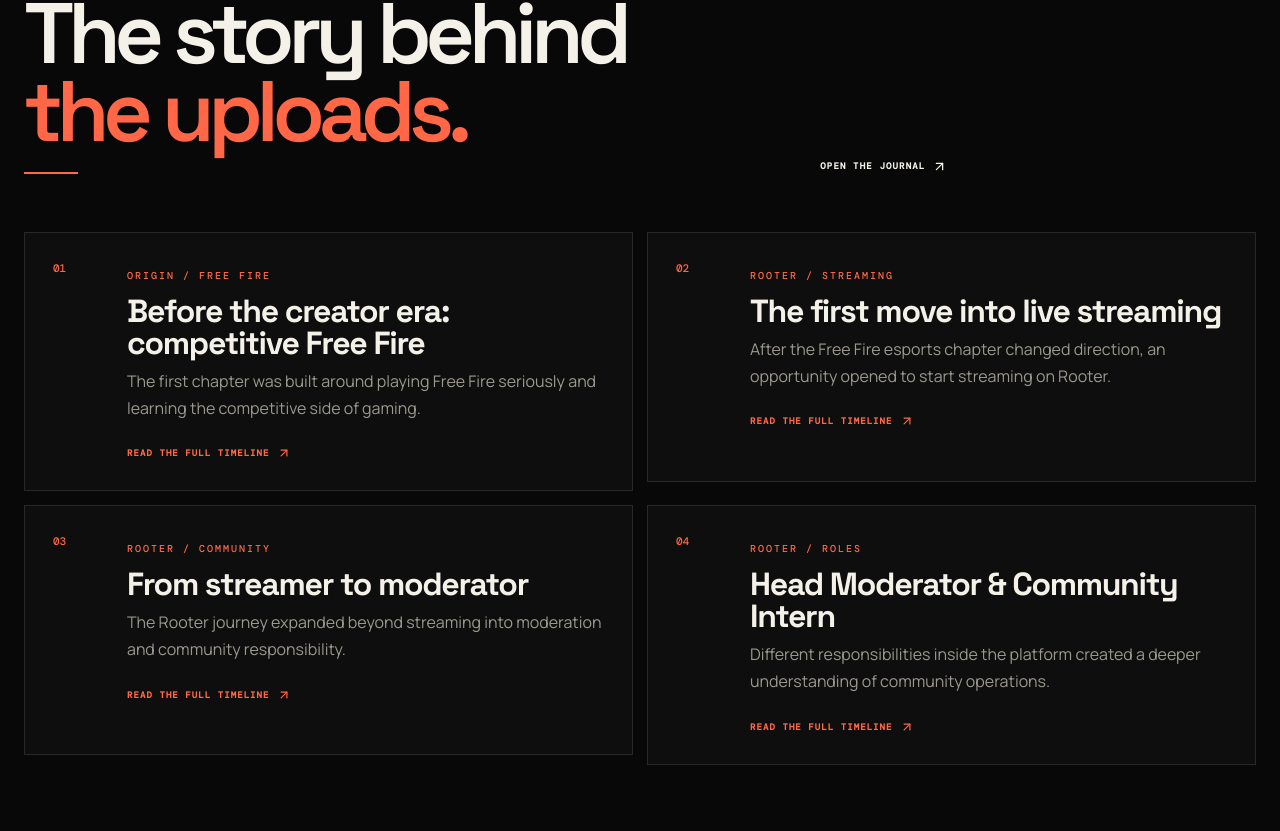
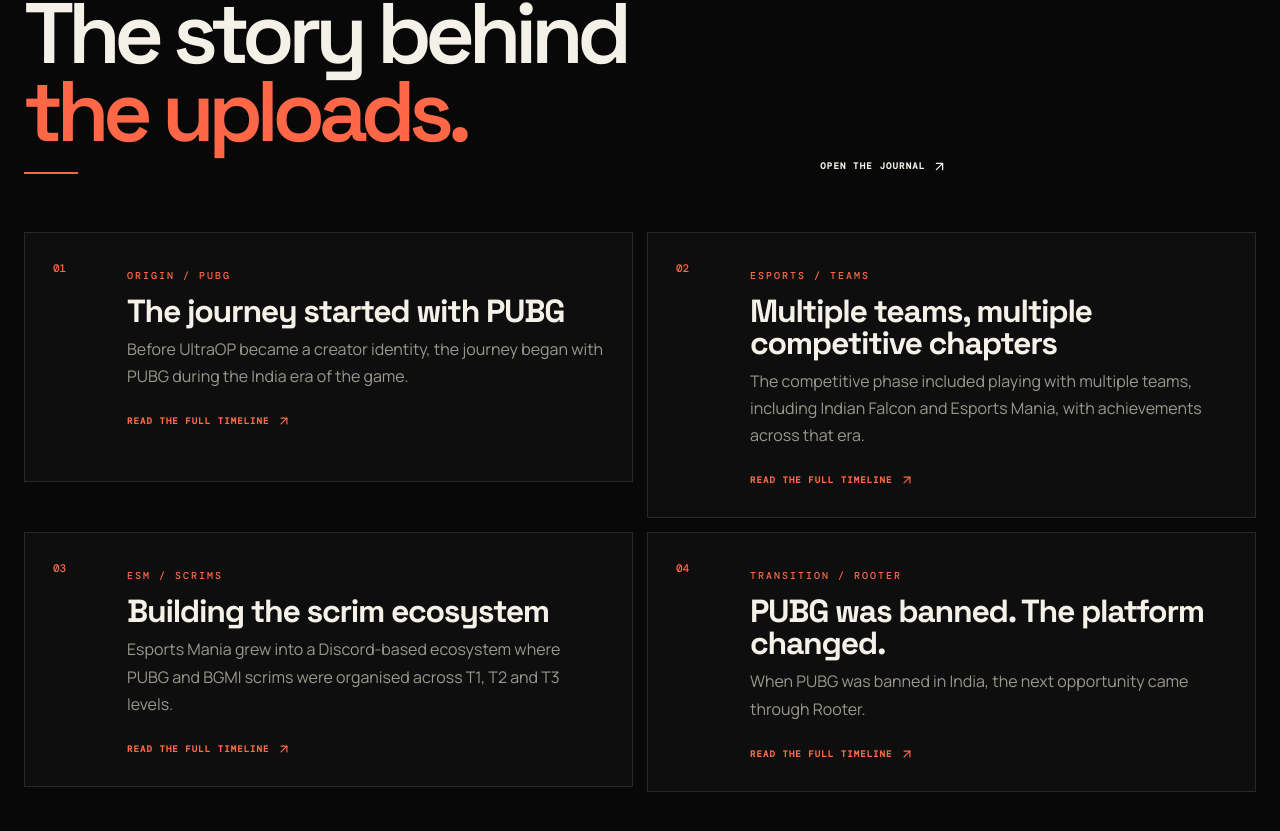
Before and after one commit to Ahsan3944/ultra.op, a React (Vite) app: page / in a window 1280 px wide. Shown: the part 6351-7182 px from the top of the page. Built offline with nearby package versions, Linux system fonts and the light colour scheme.

Commit message:
Rebuild creator journey journal timeline

```diff
--- a/src/data/journal.ts
+++ b/src/data/journal.ts
@@ -8,87 +8,91 @@
   tags: string[];
 };
 
-// Dates are intentionally left as eras until the creator supplies exact dates.
+// Exact dates are intentionally omitted until the creator supplies them. The sequence reflects the creator's own timeline.
 export const JOURNAL_ENTRIES: JournalEntry[] = [
   {
-    slug: 'free-fire-esports-beginning',
-    eyebrow: 'ORIGIN / FREE FIRE',
-    title: 'Before the creator era: competitive Free Fire',
-    summary: 'The first chapter was built around playing Free Fire seriously and learning the competitive side of gaming.',
-    body: ['Free Fire was where the competitive instinct became part of the journey. The focus was not only on playing, but on understanding the game, the community and the culture around competitive gaming.'],
-    era: 'Early chapter',
-    tags: ['Free Fire', 'Esports', 'Gaming'],
+    slug: 'pubg-beginning', eyebrow: 'ORIGIN / PUBG', title: 'The journey started with PUBG',
+    summary: 'Before UltraOP became a creator identity, the journey began with PUBG during the India era of the game.',
+    body: ['PUBG was the starting point of the competitive gaming journey. Playing during the period when PUBG existed in India, the focus quickly grew beyond casual matches and into competitive gaming, teams and organised play.'], era: 'Early competitive era', tags: ['PUBG', 'Competitive Gaming', 'Esports'],
   },
   {
-    slug: 'rooter-streaming-start',
-    eyebrow: 'ROOTER / STREAMING',
-    title: 'The first move into live streaming',
-    summary: 'After the Free Fire esports chapter changed direction, an opportunity opened to start streaming on Rooter.',
-    body: ['That opportunity became the bridge from player to broadcaster. Live streaming introduced a different relationship with gaming: talking to viewers, building a routine and creating moments in real time.'],
-    era: 'Rooter chapter',
-    tags: ['Rooter', 'Live', 'Streaming'],
+    slug: 'competitive-teams', eyebrow: 'ESPORTS / TEAMS', title: 'Multiple teams, multiple competitive chapters',
+    summary: 'The competitive phase included playing with multiple teams, including Indian Falcon and Esports Mania, with achievements across that era.',
+    body: ['The journey included multiple competitive teams and line-ups. Indian Falcon and Esports Mania were among the teams and communities connected to this chapter, with different achievements built along the way.'], era: 'Competitive chapter', tags: ['Indian Falcon', 'Esports Mania', 'Teams'],
   },
   {
-    slug: 'rooter-moderation',
-    eyebrow: 'ROOTER / COMMUNITY',
-    title: 'From streamer to moderator',
-    summary: 'The Rooter journey expanded beyond streaming into moderation and community responsibility.',
-    body: ['Over a long stretch of the Rooter era, the role expanded into moderation. Community work meant helping conversations stay healthy, supporting users and understanding how a large gaming platform actually operates behind the scenes.'],
-    era: 'Multi-year chapter',
-    tags: ['Rooter', 'Moderation', 'Community'],
+    slug: 'esm-scrims', eyebrow: 'ESM / SCRIMS', title: 'Building the scrim ecosystem',
+    summary: 'Esports Mania grew into a Discord-based ecosystem where PUBG and BGMI scrims were organised across T1, T2 and T3 levels.',
+    body: ['The Esports Mania chapter was not only about playing. A full Discord community and server ecosystem grew around organised PUBG and BGMI scrims, with T1, T2 and T3 level matches giving players a structured competitive environment.'], era: 'Esports Mania chapter', tags: ['ESM', 'BGMI', 'PUBG', 'Scrims', 'Discord'],
   },
   {
-    slug: 'head-moderator-community-intern',
-    eyebrow: 'ROOTER / ROLES',
-    title: 'Head Moderator & Community Intern',
-    summary: 'Different responsibilities inside the platform created a deeper understanding of community operations.',
-    body: ['At different points, the work included Head Moderator responsibilities and a Community Intern role. These experiences shaped the community-first side of UltraOP and taught lessons that still influence how the creator thinks about audiences today.'],
-    era: 'Rooter leadership chapter',
-    tags: ['Head Moderator', 'Community Intern', 'Leadership'],
+    slug: 'pubg-ban-transition', eyebrow: 'TRANSITION / ROOTER', title: 'PUBG was banned. The platform changed.',
+    summary: 'When PUBG was banned in India, the next opportunity came through Rooter.',
+    body: ['The PUBG chapter ended with the ban in India. Instead of leaving gaming behind, the journey shifted toward Rooter, opening a new chapter where playing became live broadcasting.'], era: 'Platform transition', tags: ['PUBG', 'Rooter', 'Transition'],
   },
   {
-    slug: 'rooter-downfall-and-exit',
-    eyebrow: 'ROOTER / TRANSITION',
-    title: 'Leaving Rooter and choosing the next platform',
-    summary: 'As the platform entered a difficult period, the journey moved toward a new home for live content.',
-    body: ['The Rooter chapter eventually came to an end. Leaving was not the end of live streaming; it became the reason to rebuild the same creator energy somewhere with a longer-term path.'],
-    era: 'Transition',
-    tags: ['Rooter', 'Transition', 'Creator'],
+    slug: 'rooter-free-fire-streaming', eyebrow: 'ROOTER / FREE FIRE', title: 'Learning Free Fire live',
+    summary: 'Rooter became the place to stream Free Fire live while learning the game from the ground up.',
+    body: ['Free Fire was a new game to learn. Rooter became the place to stream it live, learn in public, interact with viewers and gradually build confidence as a broadcaster rather than only as a player.'], era: 'Rooter streaming era', tags: ['Rooter', 'Free Fire', 'Live Streaming'],
   },
   {
-    slug: 'youtube-shift',
-    eyebrow: 'YOUTUBE / SHIFT',
-    title: 'Moving the live journey to YouTube',
-    summary: 'YouTube became the next home for live streams and the foundation for a wider creator network.',
-    body: ['The move to YouTube changed the workflow from simply going live to building an owned library of videos, streams, shorts and stories. It also made the creator identity more scalable across channels.'],
-    era: 'YouTube chapter',
-    tags: ['YouTube', 'Live', 'Creator'],
+    slug: 'rooter-multi-year-journey', eyebrow: 'ROOTER / YEARS', title: 'Two to three years of live streaming',
+    summary: 'The Rooter chapter grew into a long-running live-streaming period lasting roughly two to three years.',
+    body: ['Streaming consistently for roughly two to three years created the foundation for everything that followed: live audience interaction, community habits, platform knowledge and the discipline to keep showing up.'], era: 'Multi-year Rooter chapter', tags: ['Rooter', 'Streaming', 'Community'],
   },
   {
-    slug: 'free-fire-youtube-live',
-    eyebrow: 'YOUTUBE / FREE FIRE',
-    title: 'Free Fire live streams on YouTube',
-    summary: 'Free Fire remained a major part of the early YouTube live-streaming chapter.',
-    body: ['The familiar game moved with the creator to YouTube. Live Free Fire sessions became a way to keep the community close while the wider UltraOP identity continued to develop.'],
-    era: 'Free Fire YouTube era',
-    tags: ['Free Fire', 'YouTube Live', 'Community'],
+    slug: 'youtube-begins', eyebrow: 'YOUTUBE / BEGINNING', title: 'A new YouTube channel and a new home',
+    summary: 'After years of live streaming, a new YouTube channel was opened and Free Fire live streams began there.',
+    body: ['The next major move was starting a new YouTube channel and bringing the Free Fire live-streaming journey to YouTube. Rooter and YouTube were then run together instead of treating them as separate worlds.'], era: 'YouTube launch', tags: ['YouTube', 'Free Fire', 'Live'],
   },
   {
-    slug: 'minecraft-era',
-    eyebrow: 'MINECRAFT / NOW',
-    title: 'Building the Minecraft chapter',
-    summary: 'The content direction is now expanding into Minecraft and a more story-led style of gaming.',
-    body: ['Minecraft is the current continuation of the gaming journey. The goal is to move beyond raw gameplay and build stronger concepts, stories, challenges and moments that can live as complete videos.'],
-    era: 'Current era',
-    tags: ['Minecraft', 'Storytelling', 'YouTube'],
+    slug: 'five-thousand-and-monetization', eyebrow: 'YOUTUBE / BREAKTHROUGH', title: '5,000 subscribers in one month',
+    summary: 'The new YouTube channel reached 5,000 subscribers within roughly one month and was monetized during the same growth phase.',
+    body: ['The early YouTube push moved fast. Within roughly one month, the channel reached 5,000 subscribers and was monetized, turning the new platform into a serious long-term creator path.'], era: 'Early YouTube breakthrough', tags: ['YouTube', '5K Subscribers', 'Monetization'],
   },
   {
-    slug: 'next-fps-storytelling-era',
-    eyebrow: 'NEXT / FPS + STORY',
-    title: 'The next UltraOP format',
-    summary: 'The next phase is planned around Minecraft, PUBG and FPS-style storytelling with stronger production.',
-    body: ['The direction ahead is broader: Minecraft, PUBG and FPS content can sit inside the same creator universe when the story is strong enough. The next generation of videos is being shaped around narrative, cinematic presentation and memorable creator-led moments.'],
-    era: 'Next chapter',
-    tags: ['PUBG', 'Minecraft', 'FPS', 'Storytelling'],
+    slug: 'rooter-moderation-leadership', eyebrow: 'ROOTER / COMMUNITY', title: 'From moderator to Head Moderator',
+    summary: 'Alongside streaming and YouTube, the Rooter role expanded through moderation and community responsibilities.',
+    body: ['The Rooter journey also moved behind the scenes. Moderation responsibilities grew over time, followed by Head Moderator and Community Intern experiences. Those roles gave a deeper understanding of community operations, people and platform culture.'], era: 'Rooter community chapter', tags: ['Moderation', 'Head Moderator', 'Community Intern'],
+  },
+  {
+    slug: 'college-and-creator-life', eyebrow: 'LIFE / EDUCATION', title: 'Building a creator career while completing college',
+    summary: 'The creator journey continued alongside college, with streaming, community work and education running together.',
+    body: ['The same period included completing college while maintaining the creator and community responsibilities. It was a parallel chapter rather than a single-track career: education, live streaming, moderation and YouTube all moved forward together.'], era: 'Parallel growth chapter', tags: ['College', 'Creator', 'Community'],
+  },
+  {
+    slug: 'youtube-full-shift', eyebrow: 'YOUTUBE / SHIFT', title: 'Moving the main focus to YouTube',
+    summary: 'After the Rooter chapter, YouTube became the primary home for live streaming and creator growth.',
+    body: ['Eventually the focus shifted fully toward YouTube. The experience gained from Rooter stayed important, but YouTube became the main platform for live streams, videos and the next stage of the UltraOP identity.'], era: 'YouTube main era', tags: ['YouTube', 'Live Streaming', 'UltraOP'],
+  },
+  {
+    slug: 'minecraft-transition', eyebrow: 'MINECRAFT / NOW', title: 'Learning Minecraft and building the next era',
+    summary: 'After the Free Fire live-streaming chapter, Minecraft became the current game focus.',
+    body: ['Minecraft became the next game to learn and build around. Today, Minecraft live streams continue on the main channel, with Minecraft-related videos appearing alongside the live content.'], era: 'Current era', tags: ['Minecraft', 'YouTube Live', 'Gaming'],
+  },
+  {
+    slug: 'roblox-next', eyebrow: 'NEXT / ROBLOX', title: 'The next expansion: Roblox',
+    summary: 'Roblox is planned as another part of the wider UltraOP gaming universe.',
+    body: ['The roadmap is not limited to one game. Roblox is planned as a future expansion, while the main live identity continues to be anchored around Minecraft and the wider creator network.'], era: 'Next expansion', tags: ['Roblox', 'Gaming', 'Expansion'],
+  },
+  {
+    slug: 'minecraft-story-mode', eyebrow: 'NEXT / STORYTELLING', title: 'From live gameplay to Minecraft stories',
+    summary: 'The next content format is designed around Minecraft story-mode videos on an alternate channel.',
+    body: ['The plan is to keep the main channel focused on Minecraft live streams while developing an alternate-channel format for Minecraft story videos: stronger concepts, narrative structure, production and memorable moments.'], era: 'Upcoming format', tags: ['Minecraft', 'Storytelling', 'Video Production'],
+  },
+  {
+    slug: 'technology-projects', eyebrow: 'TECH / BUILDER', title: 'The creator who also likes building technology',
+    summary: 'Beyond content, the journey includes building personal websites and technology projects.',
+    body: ['Technology has become another creative outlet. Personal website projects such as ultrapi.in and newer Minecraft-mod and WhatsApp-related projects are part of the broader builder side of the creator identity.'], era: 'Builder chapter', tags: ['Technology', 'Web Development', 'Projects'],
+  },
+  {
+    slug: 'creator-appearances', eyebrow: 'CREATOR NETWORK / APPEARANCES', title: 'Showing up in other creators’ videos',
+    summary: 'The UltraOP journey has also crossed into appearances in videos from other YouTubers.',
+    body: ['Creator work is not always contained inside one channel. Appearances in other YouTubers’ videos are another part of the journey and a natural extension of building relationships across the gaming creator community.'], era: 'Creator network', tags: ['YouTube', 'Creators', 'Collaborations'],
+  },
+  {
+    slug: 'next-ultraop-era', eyebrow: 'FUTURE / ULTRAOP', title: 'The next chapter: Minecraft, PUBG, FPS and storytelling',
+    summary: 'The long-term direction combines live Minecraft with PUBG, FPS and story-led video formats across the network.',
+    body: ['The next UltraOP chapter is broader than a single game. Minecraft live streams remain central, while future PUBG and FPS ideas can become story-driven videos on the wider channel network. The goal is to combine gaming, storytelling, technology and community into one creator universe.'], era: 'Future chapter', tags: ['Minecraft', 'PUBG', 'FPS', 'Storytelling', 'UltraOP'],
   },
 ];
```
